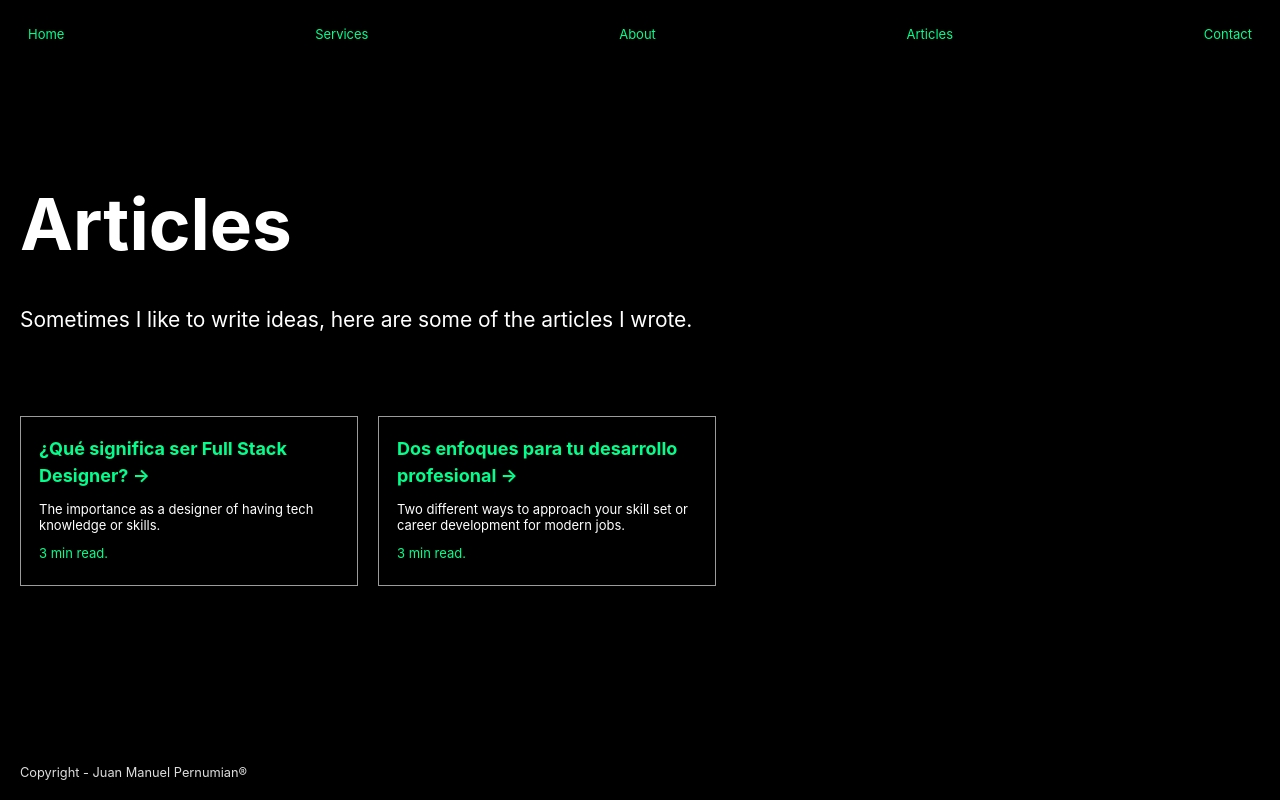
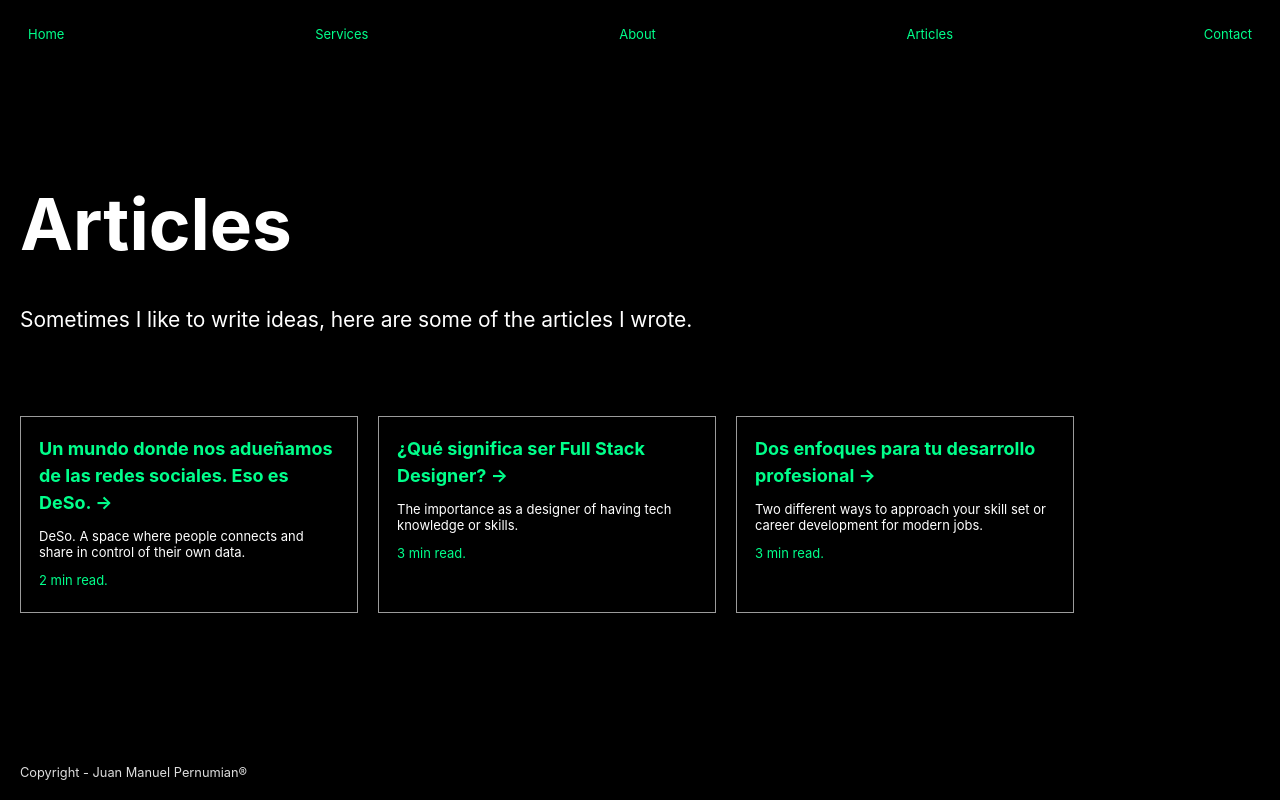
Before and after one commit to juanpernu/myWebsite, a Next.js app: page /articles in a window 1280 px wide. Shown: the top 800 px of the page. Built offline with nearby package versions, Linux system fonts and the light colour scheme.

Commit message:
feat: fix links and add new art

```diff
--- a/pages/articles.js
+++ b/pages/articles.js
@@ -13,6 +13,19 @@ const Articles = () => (
         Sometimes I like to write ideas, here are some of the articles I wrote.
       </p>
       <div className="row">
+        <Link href="https://juanpernu.medium.com/un-mundo-donde-nos-adue%C3%B1amos-de-las-redes-sociales-eso-es-deso-ba3b7efdc9dd">
+          <a className="card">
+            <h3>
+              Un mundo donde nos adueñamos de las redes sociales. Eso es DeSo.
+              &rarr;
+            </h3>
+            <p>
+              DeSo. A space where people connects and share in control of their
+              own data.
+            </p>
+            <p className="time">2 min read.</p>
+          </a>
+        </Link>
         <Link href="https://juanpernu.medium.com/qu%C3%A9-significa-ser-full-stack-designer-198aa231117b">
           <a className="card">
             <h3>¿Qué significa ser Full Stack Designer? &rarr;</h3>
@@ -22,7 +35,7 @@ const Articles = () => (
             <p className="time">3 min read.</p>
           </a>
         </Link>
-        <Link href="https://juanpernu.medium.com/qu%C3%A9-significa-ser-full-stack-designer-198aa231117b">
+        <Link href="https://juanpernu.medium.com/dos-enfoques-para-tu-desarrollo-profesional-8b7059fcfdfd">
           <a className="card">
             <h3>Dos enfoques para tu desarrollo profesional &rarr;</h3>
             <p>
```
